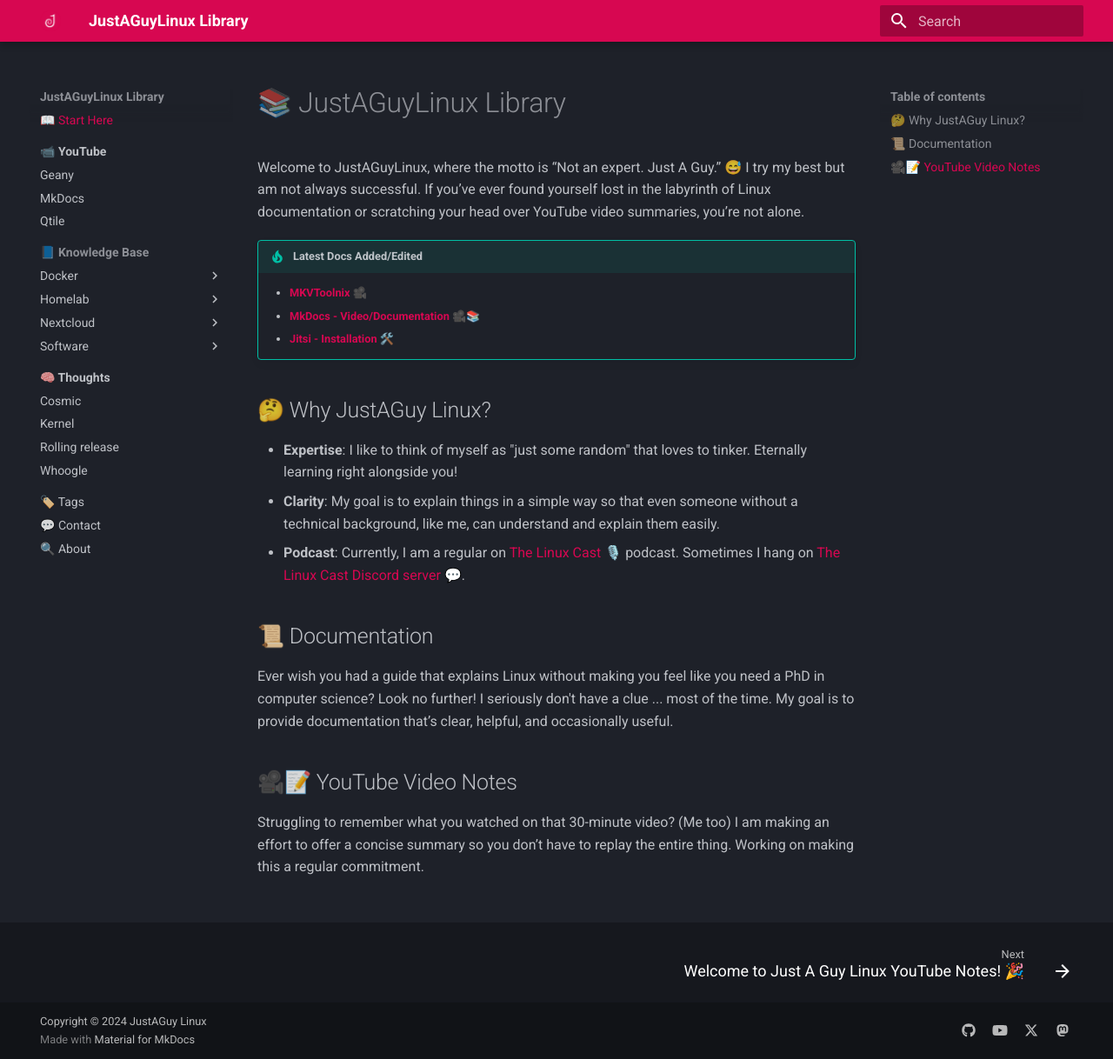
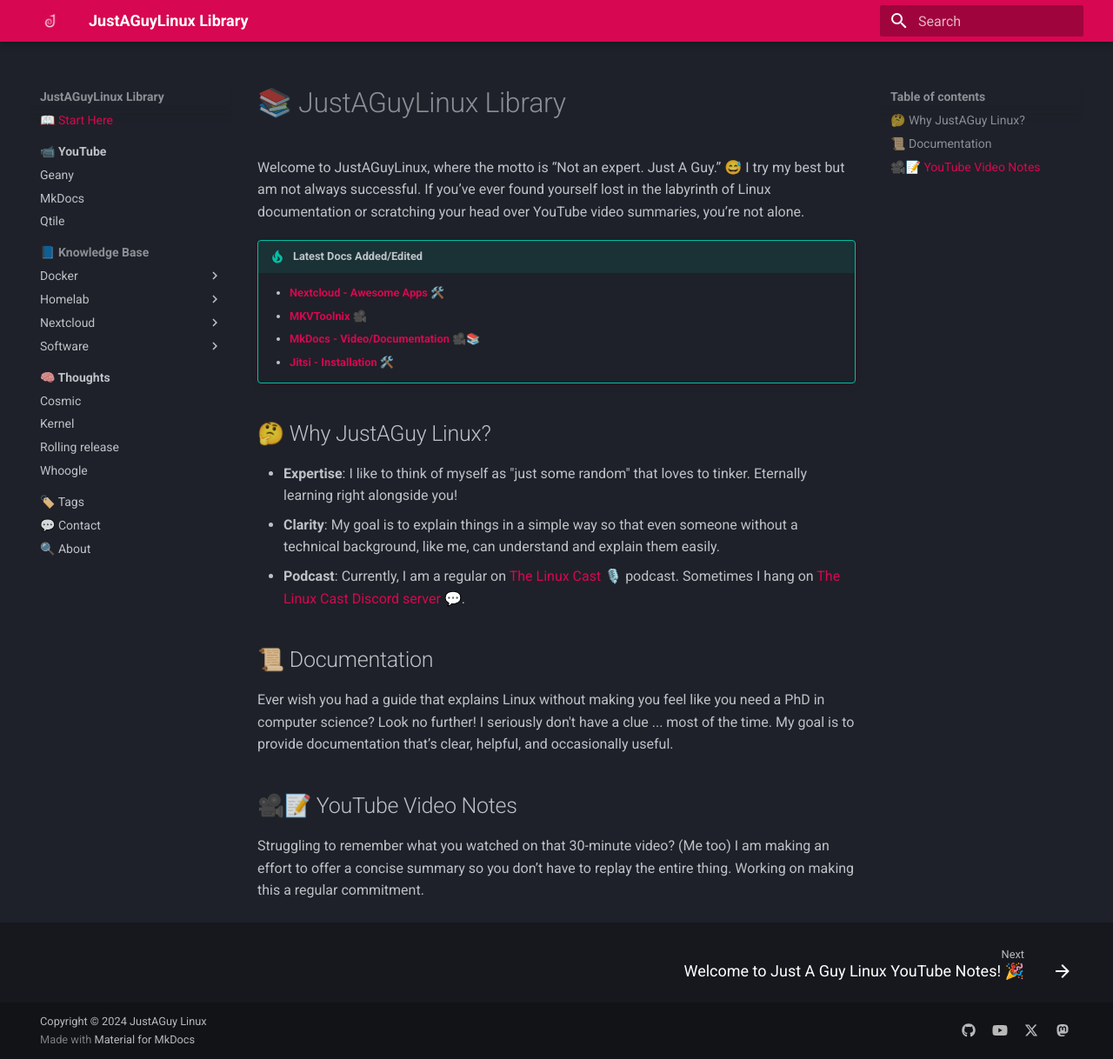
Before and after one commit to drewgrif/jagmkdocs, an MkDocs documentation site: the page built from docs/index.md, in a window 1280 px wide and 1218 px high. Shown: the whole window at 87% size. Built offline with MkDocs 1.6.1 and Material for MkDocs 9.7.7, drawn with Linux system fonts in a browser that asks for light colours.

Commit message:
addition to home page - nextcloud

```diff
--- a/docs/index.md
+++ b/docs/index.md
@@ -4,6 +4,7 @@ Welcome to JustAGuyLinux, where the motto is “Not an expert. Just A Guy.”
 
 !!! tip "Latest Docs Added/Edited"
 
+	- **[Nextcloud - Awesome Apps 🛠️](documentation/nextcloud/featured_apps.md)**
 	- **[MKVToolnix 🎥](documentation/software/mkvtoolnix.md)**
 	- **[MkDocs - Video/Documentation 🎥📚](youtube/mkdocs.md)**
 	- **[Jitsi - Installation 🛠️](documentation/homelab/jitsi.md)**
```
